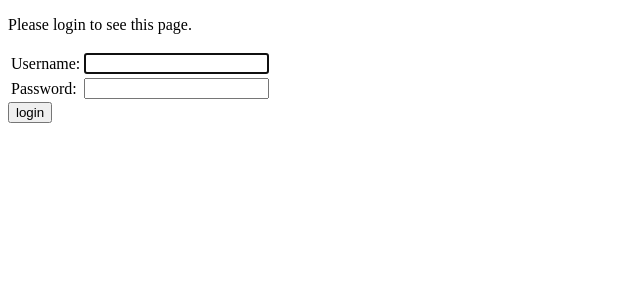
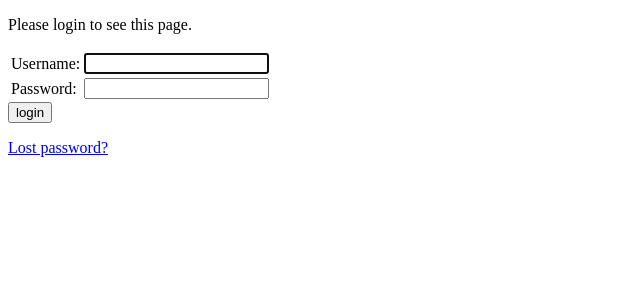
Before and after one commit to kosiacz3q/io_repo, a Django app: page /accounts/login/?next=/spierdon/ in a window 1280 px wide. Shown: the top 300 px of the page, without its empty margins (0-640 px from the left). Run offline with Django 3.2, Linux system fonts and the light colour scheme.

Commit message:
odkomentowanie odzyskiwania hasla

```diff
--- a/templates/registration/login.html
+++ b/templates/registration/login.html
@@ -36,6 +36,6 @@ please login with an account that has access.</p>
 </form>
 
 {# Assumes you setup the password_reset view in your URLconf #}
-{#<p><a href="{% url 'password_reset' %}">Lost password?</a></p>#}
+<p><a href="{% url 'password_reset' %}">Lost password?</a></p>
 </body>
 </html>
```
